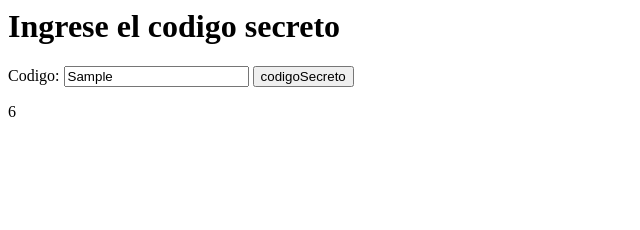
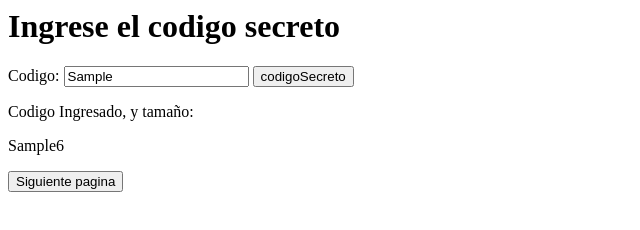
Before and after one commit to DaddyLipi/Toros_y_vacas, a website built with Parcel: page index.html in a window 1280 px wide. Both pictures are taken after typing "Sample" into the empty fields and a click on the input "codigoSecreto". Shown: the whole page, without its empty margins (0-640 px from the left). Built offline with nearby package versions, Linux system fonts and the light colour scheme.

Commit message:
Alfa 11, cambia de pantalla a Pantalla intentos

```diff
--- a/index.html
+++ b/index.html
@@ -6,7 +6,11 @@
       <input type="text" id="codigoSecreto" maxlength="6" minlength="4"/>
       <input type="submit" value="codigoSecreto"/>
     </form>
+    <label>Codigo Ingresado, y tamaño:</label>
     <div id="resultado-divs"></div>
-    <script type="module" src="./src/presenter.js"></script>
+    <a href="PantallaIntentos.html">
+      <input type="submit" value="Siguiente pagina" />
+    </a>
+    <script type="module" src="./src/presenter1.js"></script>
   </body>
 </html>
--- a/src/presenter.js
+++ b/src/presenter1.js
@@ -9,6 +9,6 @@ forms.addEventListener("submit", (event) => {
   event.preventDefault();
 
   let CSG = new codigo(CS.value);
-  div.innerHTML = "<p>" + CSG.getcodigolength() + "</p>";
+  div.innerHTML = "<p>" +CSG.getClave()+ CSG.getcodigolength() + "</p>";
   module.exports={GSG};
 });
```
